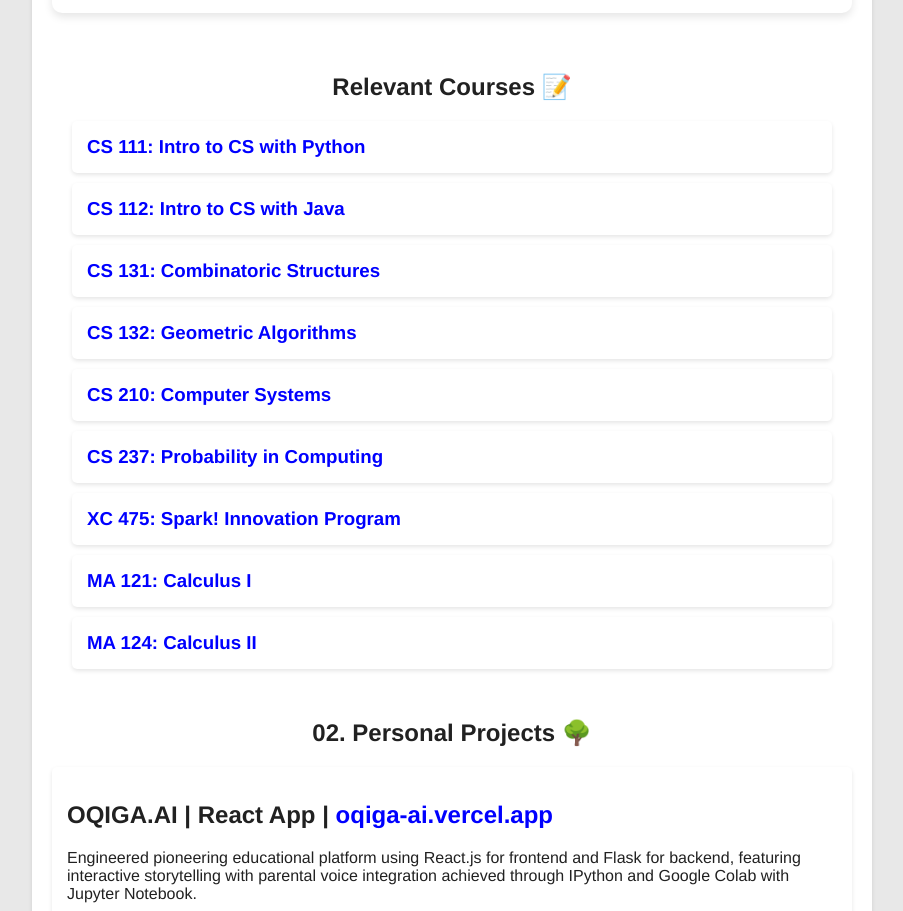
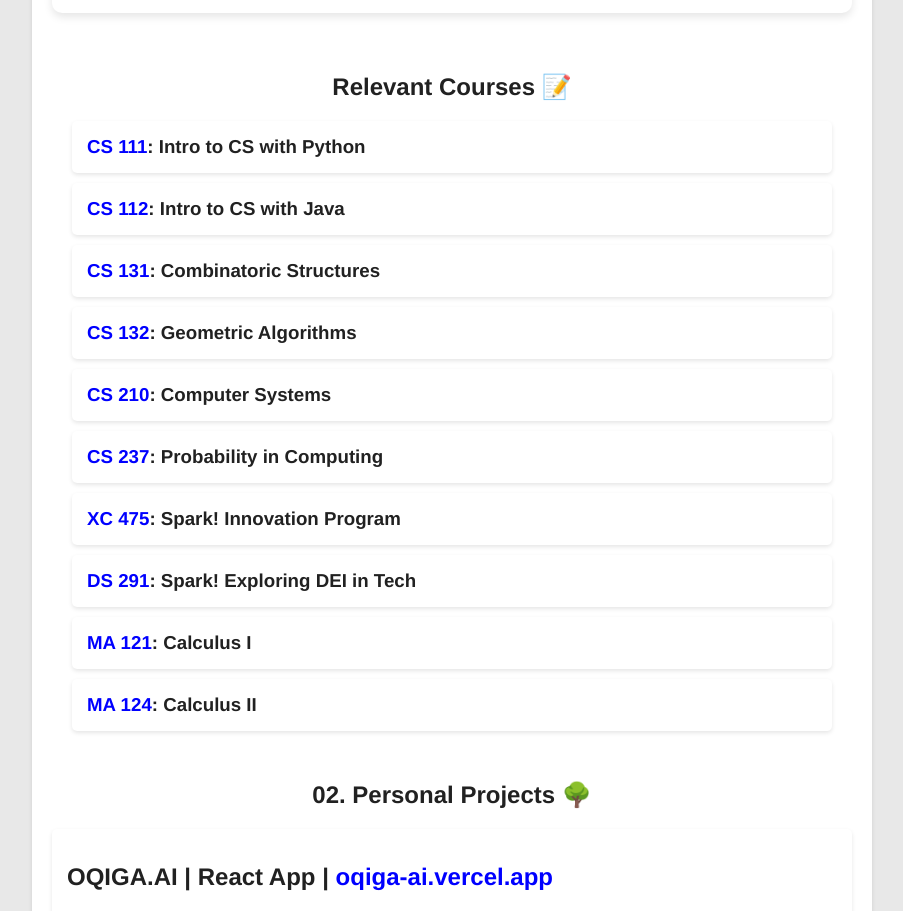
Before and after one commit to Zhandolia/2024bnk, a React (Create React App) app: page / in a window 1280 px wide. Shown: the part 640-1551 px from the top of the page, without its empty margins (188-1091 px from the left). Built offline with nearby package versions, Linux system fonts and the light colour scheme.

Commit message:
updated courses

```diff
--- a/src/App.css
+++ b/src/App.css
@@ -134,8 +134,16 @@ nav a {
   border-radius: 5px; /* Rounded corners */
 }
 
+.course-link {
+  color: blue; /* Makes only the CS 111 link blue */
+  text-decoration: none; /* Removes underline from links */
+}
+
+.course-link:hover {
+  text-decoration: underline; /* Adds underline on hover for better UX */
+}
+
 .course h3 {
-  color: blue; /* Dark text for readability */
   margin: 0; /* Adjusts default margin */
 }
 
--- a/src/App.js
+++ b/src/App.js
@@ -40,51 +40,37 @@ function App() {
 
         <div class="courses-container">
           <h2>Relevant Courses 📝</h2>
-            <a class="course-button" target="_blank" href="https://www.bu.edu/academics/cas/courses/cas-cs-111/">
           <div class="course">
-                <h3>CS 111: Intro to CS with Python</h3>
+            <h3><a class="course-link" target="_blank" href="https://www.bu.edu/academics/cas/courses/cas-cs-111/">CS 111</a>: Intro to CS with Python</h3>
           </div>
-            </a>
-            <a class="course-button" target="_blank" href="https://www.bu.edu/academics/cas/courses/cas-cs-112/">
           <div class="course">
-                <h3>CS 112: Intro to CS with Java</h3>
+            <h3><a class="course-link" target="_blank" href="https://www.bu.edu/academics/cas/courses/cas-cs-112/">CS 112</a>: Intro to CS with Java</h3>
           </div>
-            </a>
-            <a class="course-button" target="_blank" href="https://www.bu.edu/academics/cas/courses/cas-cs-131/">
           <div class="course">
-                <h3>CS 131: Combinatoric Structures</h3>
+            <h3><a class="course-link" target="_blank" href="https://www.bu.edu/academics/cas/courses/cas-cs-131/">CS 131</a>: Combinatoric Structures</h3>
           </div>
-            </a>
-            <a class="course-button" target="_blank" href="https://www.bu.edu/academics/cas/courses/cas-cs-132/">
           <div class="course">
-                <h3>CS 132: Geometric Algorithms</h3>
+            <h3><a class="course-link" target="_blank" href="https://www.bu.edu/academics/cas/courses/cas-cs-132/">CS 132</a>: Geometric Algorithms</h3>
           </div>
-            </a>
-            <a class="course-button" target="_blank" href="https://www.bu.edu/academics/cas/courses/cas-cs-210/">
           <div class="course">
-                <h3>CS 210: Computer Systems</h3>
+            <h3><a class="course-link" target="_blank" href="https://www.bu.edu/academics/cas/courses/cas-cs-210/">CS 210</a>: Computer Systems</h3>
           </div>
-            </a>
-            <a class="course-button" target="_blank" href="https://www.bu.edu/academics/cas/courses/cas-cs-237/">
           <div class="course">
-                <h3>CS 237: Probability in Computing</h3>
+            <h3><a class="course-link" target="_blank" href="https://www.bu.edu/academics/cas/courses/cas-cs-237/">CS 237</a>: Probability in Computing</h3>
           </div>
-            </a>
-            <a class="course-button" target="_blank" href="https://www.bu.edu/academics/hub/courses/hub-xc-475/">
           <div class="course">
-                <h3>XC 475: Spark! Innovation Program</h3>
+            <h3><a class="course-link" target="_blank" href="https://www.bu.edu/academics/hub/courses/hub-xc-475/">XC 475</a>: Spark! Innovation Program</h3>
           </div>
-            </a>
-            <a class="course-button" target="_blank" href="https://www.bu.edu/academics/cas/courses/cas-ma-121/">
           <div class="course">
-                <h3>MA 121: Calculus I</h3>
+            <h3><a class="course-link" target="_blank" href="https://www.bu.edu/academics/cds/courses/cds-ds-291/">DS 291</a>: Spark! Exploring DEI in Tech</h3>
           </div>
-            </a>
-            <a class="course-button" target="_blank" href="https://www.bu.edu/academics/cas/courses/cas-ma-124/">
           <div class="course">
-                <h3>MA 124: Calculus II</h3>
+            <h3><a class="course-link" target="_blank" href="https://www.bu.edu/academics/cas/courses/cas-ma-121/">MA 121</a>: Calculus I</h3>
           </div>
-            </a>
+          <div class="course">
+            <h3><a class="course-link" target="_blank" href="https://www.bu.edu/academics/cas/courses/cas-ma-124/">MA 124</a>: Calculus II</h3>
+          </div>
+
          </div>
 
         <section id="projects">
```
Lines whose indentation alone changed are shown as unchanged.
